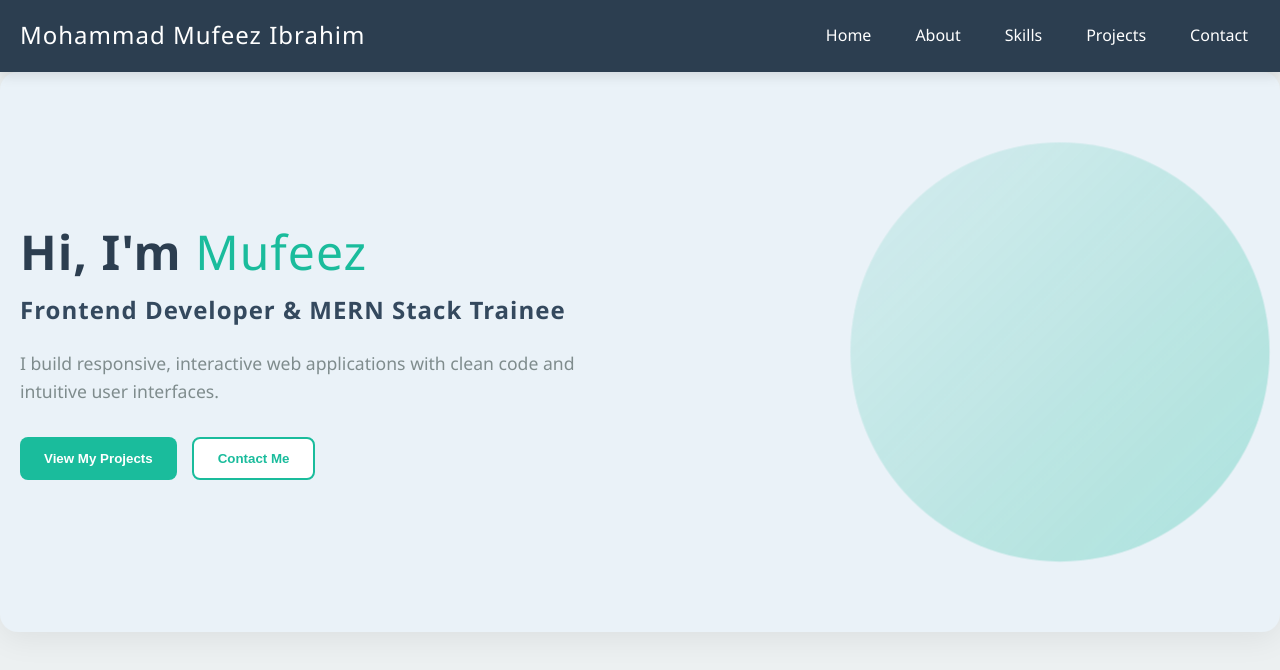
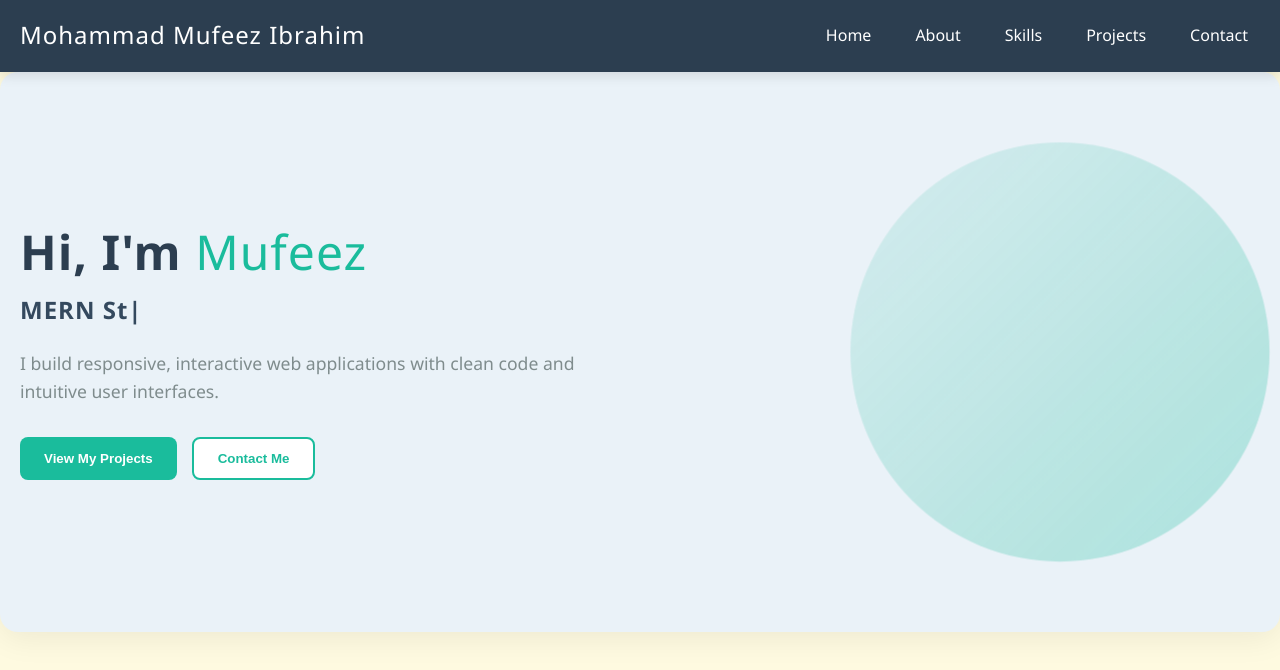
Before and after one commit to IBRAHIM-MUFEEZ/Portfolio, a React (Create React App) app: page / in a window 1280 px wide. Shown: the top 670 px of the page. Built offline with nearby package versions, Linux system fonts and the light colour scheme.

Commit message:
Your commit message

```diff
--- a/src/App.css
+++ b/src/App.css
@@ -1,4 +1,11 @@
-/* FIX: Ensure the app fills the entire screen height */
+:root {
+  --tea-green: #ccd5ae;
+  --beige: #e9edc9;
+  --cornsilk: #fefae0;
+  --papaya-whip: #faedcd;
+  --buff: #d4a373;
+}
+
 html,
 body,
 #root {
@@ -11,21 +18,18 @@ body,
   min-height: 100%;
   display: flex;
   flex-direction: column;
+  background-color: var(--cornsilk);
 }
 
 .app-content {
   flex: 1;
 }
 
-/* --- Existing Styles --- */
-
 body {
   font-family: "Poppins", "Segoe UI", "Roboto", "Oxygen", "Ubuntu",
     "Cantarell", "Fira Sans", "Droid Sans", sans-serif;
-  background-color: #ecf0f1;
-  /* Light gray background */
+  background-color: var(--cornsilk);
   color: #34495e;
-  /* Dark gray text color */
   line-height: 1.6;
 }
 
@@ -40,14 +44,12 @@ h6 {
   font-family: "Poppins", "Segoe UI", "Roboto", "Oxygen", "Ubuntu",
     "Cantarell", "Fira Sans", "Droid Sans", sans-serif;
   letter-spacing: 1px;
-  color: #2c3e50;
-  /* Dark slate blue */
+  color: var(--buff);
 }
 
 a {
   text-decoration: none;
-  color: #1abc9c;
-  /* Vibrant teal */
+  color: var(--buff);
 }
 
 ul {
@@ -68,11 +70,9 @@ li:hover {
   transform: scale(1.04);
 }
 
-/* Font Awesome icons */
 @import url("https://cdnjs.cloudflare.com/ajax/libs/font-awesome/5.15.4/css/all.min.css");
 @import url("https://fonts.googleapis.com/css2?family=Poppins:wght@500;700&display=swap");
 
-/* Animation for all sections */
 section {
   padding: 60px 20px;
   animation: fadeIn 0.8s ease-in-out;
@@ -94,9 +94,8 @@ section {
   }
 }
 
-/* Responsive adjustments */
 @media (max-width: 768px) {
   section {
-    padding: 40px 15px;
+    padding: 40px 16px;
   }
 }
--- a/src/components/About.css
+++ b/src/components/About.css
@@ -1,7 +1,6 @@
 .about-section {
   padding: 80px 20px;
   background-color: #ffffff;
-  /* Clean white background */
 }
 
 .about-container {
@@ -19,7 +18,6 @@
 .section-title {
   font-size: 2.5rem;
   color: #2c3e50;
-  /* Dark slate blue for titles */
   margin-bottom: 30px;
   position: relative;
 }
@@ -32,7 +30,6 @@
   width: 80px;
   height: 4px;
   background: #1abc9c;
-  /* Vibrant teal accent */
   border-radius: 2px;
 }
 
@@ -40,14 +37,12 @@
   font-size: 1.1rem;
   line-height: 1.8;
   color: #34495e;
-  /* Dark gray for readability */
   margin-bottom: 20px;
 }
 
 .education-timeline {
   flex: 1;
   background: #f8f9f9;
-  /* Subtle gray background */
   padding: 30px;
   border-radius: 12px;
   box-shadow: 0 4px 12px rgba(0, 0, 0, 0.05);
--- a/src/components/Contact.css
+++ b/src/components/Contact.css
@@ -36,17 +36,14 @@
   line-height: 1.6;
 }
 
-/* New style to center the contact info card */
 .contact-content-centered {
   display: flex;
   justify-content: center;
-  /* Center horizontally */
   margin-top: 40px;
 }
 
 .contact-info {
   flex: 0 1 500px;
-  /* Allow card to grow but not exceed 500px */
   background: #f8f9f9;
   padding: 30px;
   border-radius: 12px;
--- a/src/components/Header.css
+++ b/src/components/Header.css
@@ -1,5 +1,4 @@
 .navbar {
-  /* FIX: Changed background to a solid dark slate blue */
   background: #2c3e50;
   padding: 15px 20px;
   color: #ffffff;
@@ -36,7 +35,6 @@
 
 .nav-link:hover {
   background-color: #1abc9c;
-  /* Vibrant teal on hover */
   transform: translateY(-2px);
 }
 
--- a/src/components/Home.css
+++ b/src/components/Home.css
@@ -4,7 +4,6 @@
   justify-content: space-between;
   padding: 80px 20px;
   background-color: #eaf2f8;
-  /* FIX: Removed min-height to prevent extra scrolling */
 }
 
 .hero-content {
--- a/src/components/Home.js
+++ b/src/components/Home.js
@@ -1,9 +1,44 @@
-import React from "react";
+import React, { useState, useEffect } from "react";
 import { useNavigate } from "react-router-dom";
 import "./Home.css";
 
 const Home = () => {
   const navigate = useNavigate();
+  const [text, setText] = useState("");
+  const [isDeleting, setIsDeleting] = useState(false);
+  const [loopNum, setLoopNum] = useState(0);
+  const [typingSpeed, setTypingSpeed] = useState(150);
+
+  const toRotate = [
+    "Frontend Developer",
+    "MERN Stack Trainee",
+    "Problem Solver",
+  ];
+
+  useEffect(() => {
+    const handleType = () => {
+      const i = loopNum % toRotate.length;
+      const fullText = toRotate[i];
+
+      setText(
+        isDeleting
+          ? fullText.substring(0, text.length - 1)
+          : fullText.substring(0, text.length + 1)
+      );
+
+      setTypingSpeed(isDeleting ? 30 : 150);
+
+      if (!isDeleting && text === fullText) {
+        setTimeout(() => setIsDeleting(true), 1000);
+      } else if (isDeleting && text === "") {
+        setIsDeleting(false);
+        setLoopNum(loopNum + 1);
+      }
+    };
+
+    const timer = setTimeout(handleType, typingSpeed);
+    return () => clearTimeout(timer);
+  }, [text, isDeleting, loopNum, typingSpeed]);
 
   return (
     <section className="hero-section">
@@ -12,7 +47,8 @@ const Home = () => {
           Hi, I'm <span className="highlight">Mufeez</span>
         </h1>
         <h2 className="hero-subtitle">
-          Frontend Developer & MERN Stack Trainee
+          <span className="typewriter">{text}</span>
+          <span className="cursor">|</span>
         </h2>
         <p className="hero-description">
           I build responsive, interactive web applications with clean code and
--- a/src/components/Projects.js
+++ b/src/components/Projects.js
@@ -62,22 +62,23 @@ const Projects = () => {
                     display: "inline-block",
                     marginTop: 12,
                     padding: "10px 22px",
-                    background:
-                      "linear-gradient(90deg, #1fa2ff 0%, #12d8fa 50%, #a6ffcb 100%)",
+                    backgroundColor: "var(--buff)",
                     color: "#fff",
                     borderRadius: 8,
                     fontWeight: 500,
                     textDecoration: "none",
                     fontSize: "1rem",
-                    boxShadow: "0 2px 8px rgba(30,144,255,0.12)",
-                    transition: "background 0.3s, transform 0.2s",
+                    boxShadow: "0 2px 8px rgba(212, 163, 115, 0.2)",
+                    transition: "background-color 0.3s, transform 0.2s",
                   }}
-                  onMouseOver={(e) =>
-                    (e.currentTarget.style.transform = "scale(1.05)")
-                  }
-                  onMouseOut={(e) =>
-                    (e.currentTarget.style.transform = "scale(1)")
-                  }
+                  onMouseOver={(e) => {
+                    e.currentTarget.style.backgroundColor = "var(--tea-green)";
+                    e.currentTarget.style.transform = "scale(1.05)";
+                  }}
+                  onMouseOut={(e) => {
+                    e.currentTarget.style.backgroundColor = "var(--buff)";
+                    e.currentTarget.style.transform = "scale(1)";
+                  }}
                 >
                   View Paper
                 </a>
--- a/src/components/Skills.css
+++ b/src/components/Skills.css
@@ -22,7 +22,6 @@
   background: #ffffff;
   border-radius: 12px;
   border: 1px solid #ecf0f1;
-  /* Light border */
   box-shadow: 0 6px 16px rgba(0, 0, 0, 0.07);
   padding: 24px 12px;
   color: #34495e;
@@ -32,7 +31,6 @@
   font-size: 3.2em;
   margin-bottom: 10px;
   color: #1abc9c;
-  /* Vibrant teal for icons */
 }
 
 .skills-container {
```
Also changed, not shown: src/components/Projects.css (+0 -7 lines).
